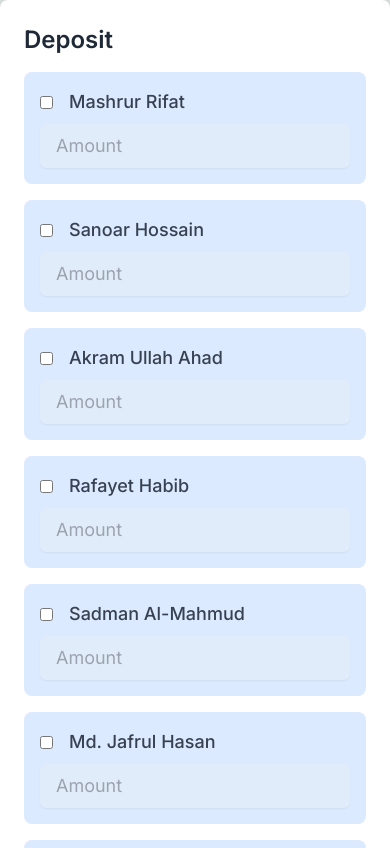
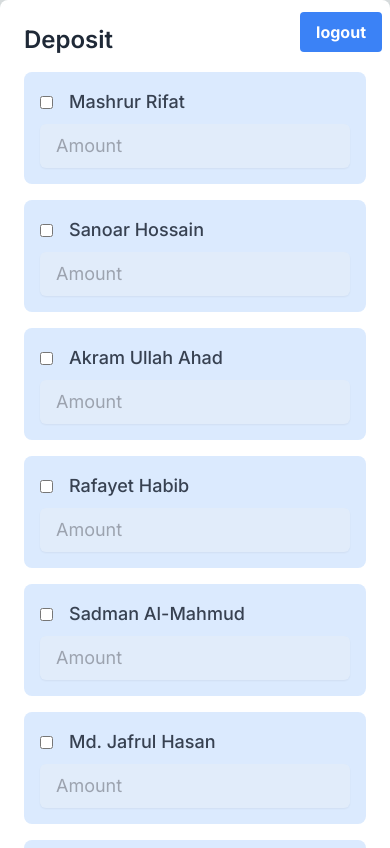
Before and after one commit to RafayethRafi/shomonnoi_frontend, a Next.js app: page /home in a window 390 px wide. Shown: the top 848 px of the page. Built offline with nearby package versions, Linux system fonts and the light colour scheme.

Commit message:
chore: Add logout button to Deposit page for mobile view

```diff
--- a/app/home/page.tsx
+++ b/app/home/page.tsx
@@ -1,6 +1,7 @@
 "use client";
 import { useEffect, useState } from "react";
 import useAuth from "@/lib/hooks/useAuth";
+import { useRouter } from "next/navigation";
 
 interface DepositData {
   name: string;
@@ -32,7 +33,8 @@
 ];
 
 export default function Deposit() {
-  const { token } = useAuth();
+  const router = useRouter();
+  const { token , logout} = useAuth();
   const api = process.env.NEXT_PUBLIC_API_URL;
   const [selectedNames, setSelectedNames] = useState<string[]>([]);
   const [amounts, setAmounts] = useState<{ [key: string]: number }>({});
@@ -146,6 +148,16 @@
           )}
         </div>
       )}
+      <button
+          // make the button in the top right corner for mobile
+          className="absolute top-3 right-2 bg-blue-500 hover:bg-blue-700 text-white font-bold py-2 px-4 rounded"
+          onClick={() => {
+            logout();
+            router.push("/login");
+          }}
+        >
+          logout
+        </button>
     </div>
   );
 }
```
